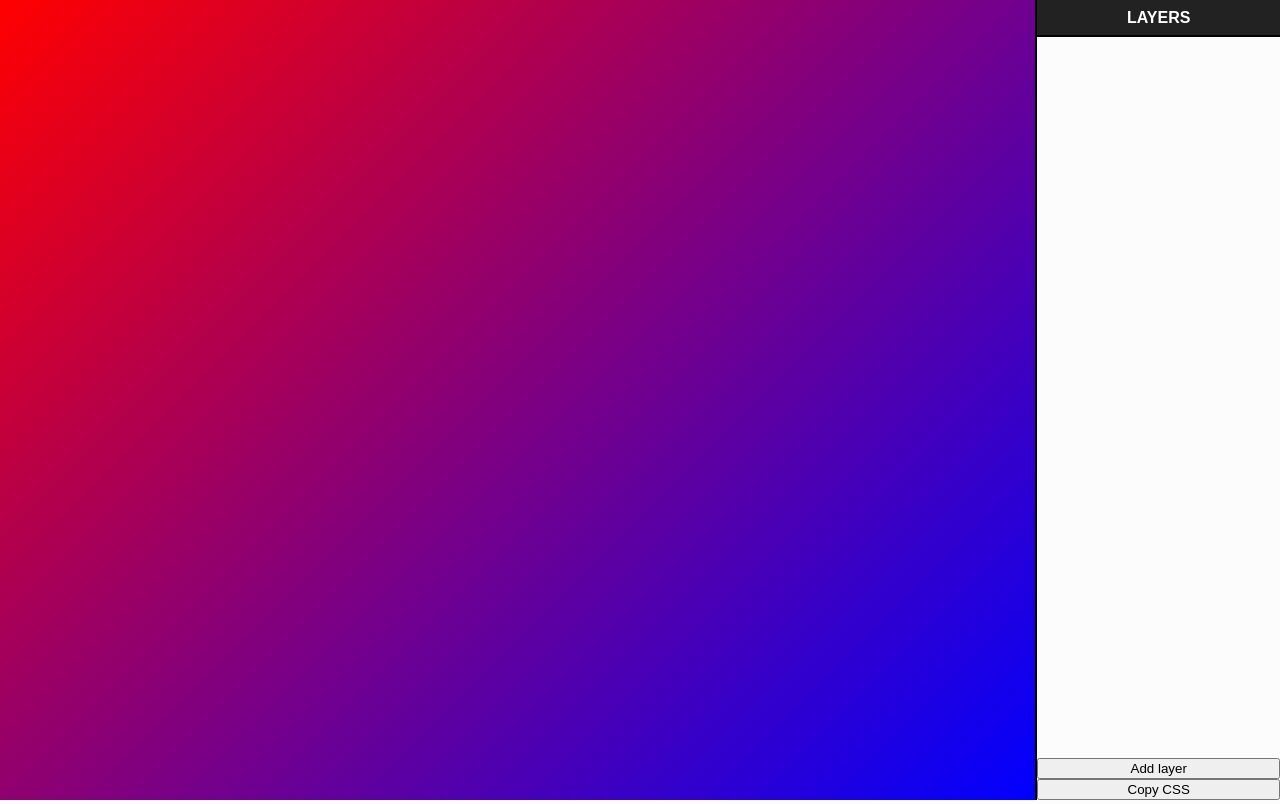
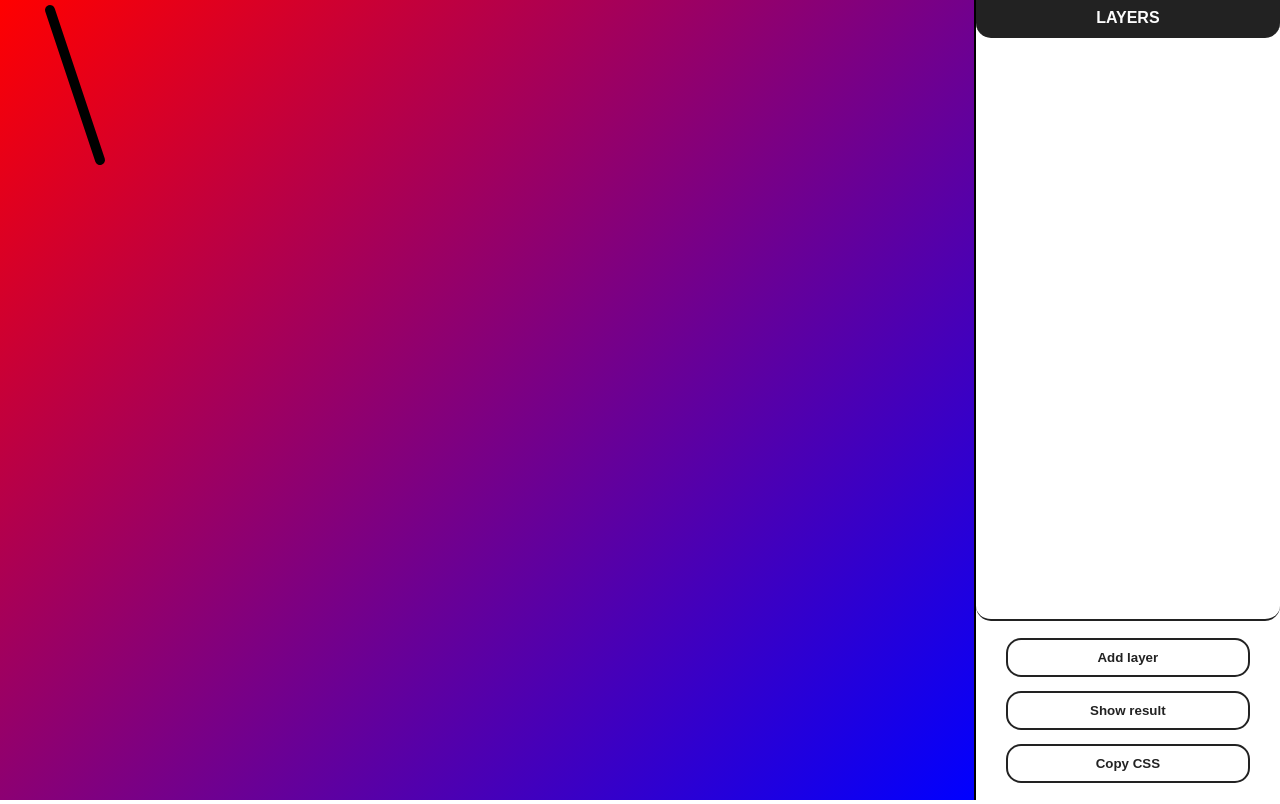
Before and after one commit to mathiasisaksen/gradient-explorer, a plain HTML site: page index.html in a window 1280 px wide. Drawn offline with Linux system fonts and the light colour scheme.

Commit message:
Experimenting with SVG line, functioning example added

```diff
--- a/index.html
+++ b/index.html
@@ -9,13 +9,18 @@
 <body>
 
     <main>
-        <div id="preview-window"></div>
-        <div id="gradient-panel">
+        <div id="preview-window">
+            <svg>
+                <line x1="50" y1="10" x2="100" y2="160" stroke-linecap="round" style="stroke:rgb(0,0,0);stroke-width:10" />
+              </svg>
+        </div>
+        <div id="layer-panel">
             <div id="panel-title">Layers</div>
             <div id="layer-list"></div>
             <div id="panel-buttons">
-                <button>Add layer</button>
-                <button>Copy CSS</button>
+                <button id="layer-button" class="panel-button">Add layer</button>
+                <button id="result-button" class="panel-button">Show result</button>
+                <button class="panel-button">Copy CSS</button>
             </div>
         </div>
     </main>
--- a/styles/style.css
+++ b/styles/style.css
@@ -1,8 +1,12 @@
+:root {
+    --panel-background: white;
+    --panel-accent: rgb(34, 34, 34);
+    --panel-text-color: rgb(252, 252, 252);
+}
 
 html, body {
     margin: 0;
     height: 100%;
-    background-color: rgb(252, 252, 252);
     font-family: Arial, Helvetica, sans-serif;
 }
 
@@ -13,11 +17,13 @@ main {
     height: 100%;
 }
 
-#gradient-panel {
+#layer-panel {
     display: flex;
     flex-direction: column;
     justify-content: space-between;
-    width: 300px;
+    align-items: center;
+    background-color: var(--panel-background);
+    width: 400px;
     height: 100%;
 }
 
@@ -29,24 +35,56 @@ main {
 }
 
 #panel-title {
+    width: 100%;
     display: flex;
     justify-content: center;
     align-items: center;
-    height: 35px;
-    color: white;
-    background-color: rgb(34, 34, 34);
+    height: 50px;
+    color: var(--panel-text-color);
+    background-color: var(--panel-accent);
     text-transform: uppercase;
     text-align: center;
     font-weight: 600;
     vertical-align: middle;
-    border-bottom: 2px solid black;
+    border-bottom: 2px solid var(--panel-accent);
+    border-radius: 0 0 15px 15px;
+}
+
+#layer-list {
+    width: 100%;
+    height: 100%;
+    border-bottom: 2px solid var(--panel-accent);
+    border-radius: 0 0 15px 15px;
 }
 
 #panel-buttons {
     display: flex;
     flex-direction: column;
+    align-items: center;
+    width: 100%;
+    padding-top: 10px;
+    padding-bottom: 10px;
+    background-color: var(--panel-background);
 }
 
-#layer-list {
+.panel-button {
+    font-weight: 700;
+    padding: 10px;
+    outline: none;
+    color: var(--panel-accent);
+    width: 80%;
+    border: 2px solid var(--panel-accent);
+    border-radius: 15px;
+    cursor: pointer;
+    margin: 7px 0 7px 0;
+    background-color: var(--panel-background);
+}
+
+svg {
     width: 100%;
+    height: 100%;
 }
+
+svg line {
+    cursor: pointer;
+}
```
